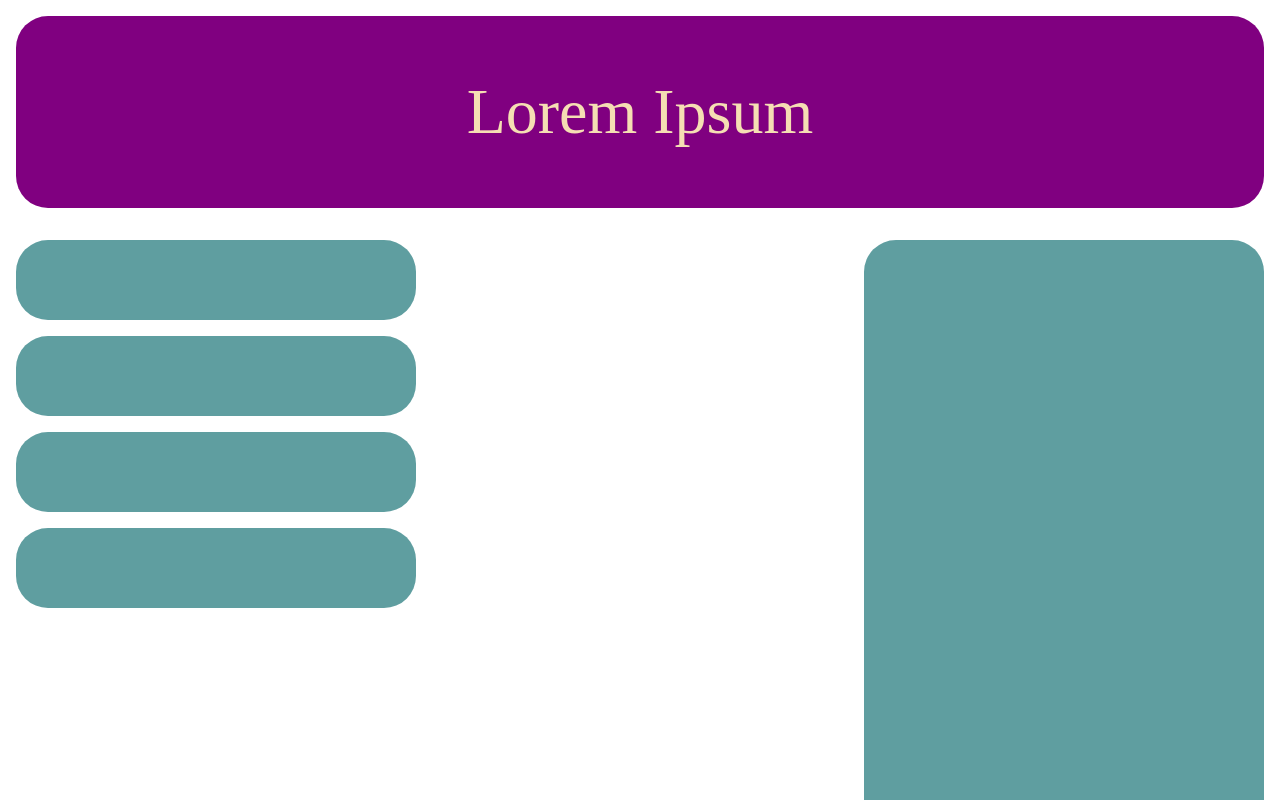
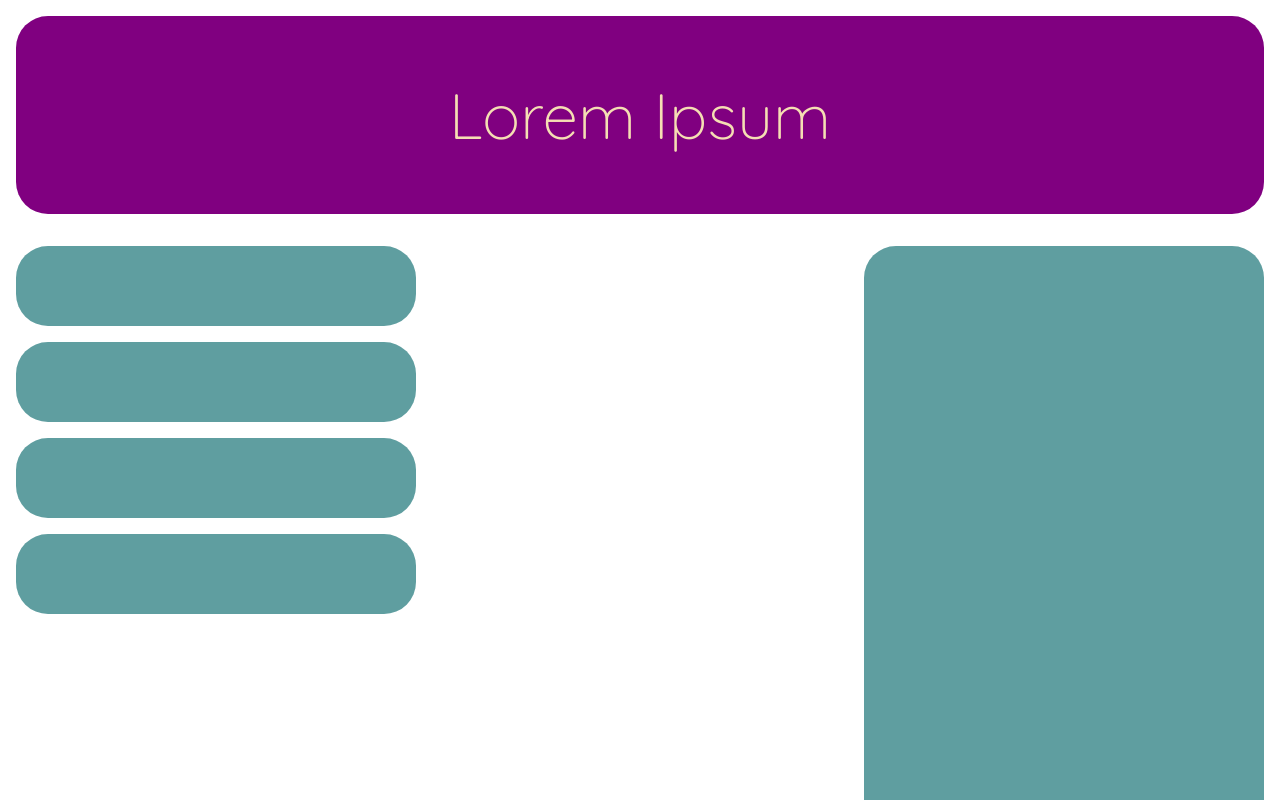
Before and after one commit to ShamitaGoyal/DSCO-challenge, a plain HTML site: page index.html in a window 1280 px wide. Shown: the top 800 px of the page. Drawn offline with Linux system fonts and the light colour scheme.

Commit message:
fixed font issues

```diff
--- a/index.html
+++ b/index.html
@@ -3,8 +3,9 @@
 <head>
     <meta charset="UTF-8">
     <meta name="viewport" content="width=device-width, initial-scale=1.0">
-    <title>Design Co Challenge</title>
+    <title>Design Co Coding Challenge</title>
     <link rel="stylesheet" href="style.css">
+    <link href="https://fonts.googleapis.com/css2?family=Quicksand:wght@300;400;500&display=swap" rel="stylesheet">
 </head>
 <body>
     <!-- 1. PURPLE BOX SECTION -->
--- a/style.css
+++ b/style.css
@@ -17,7 +17,7 @@ html, body {
 }
 
 .purple-box h1{
-    font-family: "Quicksand";
+    font-family: "Quicksand", sans-serif;
     font-weight: 300;
     color: wheat;
     font-size: 4rem;
```
